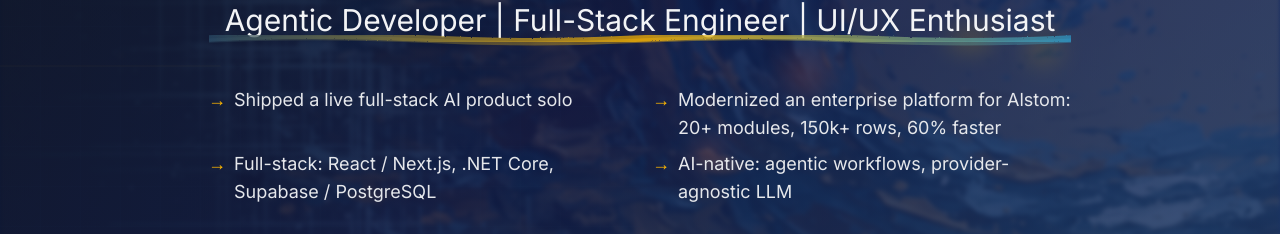
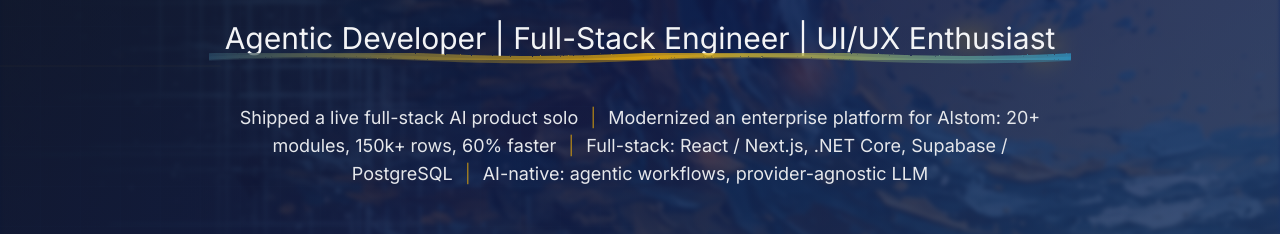
Before and after one commit to Asalsr/CV, a Next.js app in the folder frontend/: page / in a window 1280 px wide. Shown: the part 334-568 px from the top of the page. Built offline with nearby package versions, Linux system fonts and the light colour scheme; no server answers.

Commit message:
Render hero highlights as a single inline strip
Switch the 2-column grid of arrow bullets to one wrapping paragraph
with the four highlights separated by " | ". Reads as one continuous
line and lets the buttons sit closer to the headline.

```diff
--- a/frontend/src/components/figma/Hero.tsx
+++ b/frontend/src/components/figma/Hero.tsx
@@ -234,22 +234,21 @@ export function Hero() {
           </div>
         </motion.div>
 
-        <motion.ul
+        <motion.p
           initial={{ opacity: 0, y: 20 }}
           animate={{ opacity: 1, y: 0 }}
           transition={{ duration: 0.8, delay: 0.2 }}
-          className="grid grid-cols-1 md:grid-cols-2 gap-x-6 gap-y-2 max-w-4xl mx-auto mb-8 md:mb-12 px-4 text-left"
+          className="max-w-4xl mx-auto mb-8 md:mb-12 px-4 text-sm sm:text-base md:text-lg text-gray-200 dark:text-gray-300 text-center"
         >
           {[1, 2, 3, 4].map((i) => (
-            <li
-              key={i}
-              className="flex items-baseline gap-2 text-sm sm:text-base md:text-lg text-gray-200 dark:text-gray-300"
-            >
-              <span className="text-[var(--golden-yellow)] flex-shrink-0 leading-none">→</span>
-              <span>{t(`highlight${i}` as 'highlight1')}</span>
-            </li>
+            <span key={i}>
+              {i > 1 && (
+                <span className="mx-2 md:mx-3 text-[var(--golden-yellow)]/60">|</span>
+              )}
+              {t(`highlight${i}` as 'highlight1')}
+            </span>
           ))}
-        </motion.ul>
+        </motion.p>
 
         <motion.div
           initial={{ opacity: 0, y: 20 }}
```
